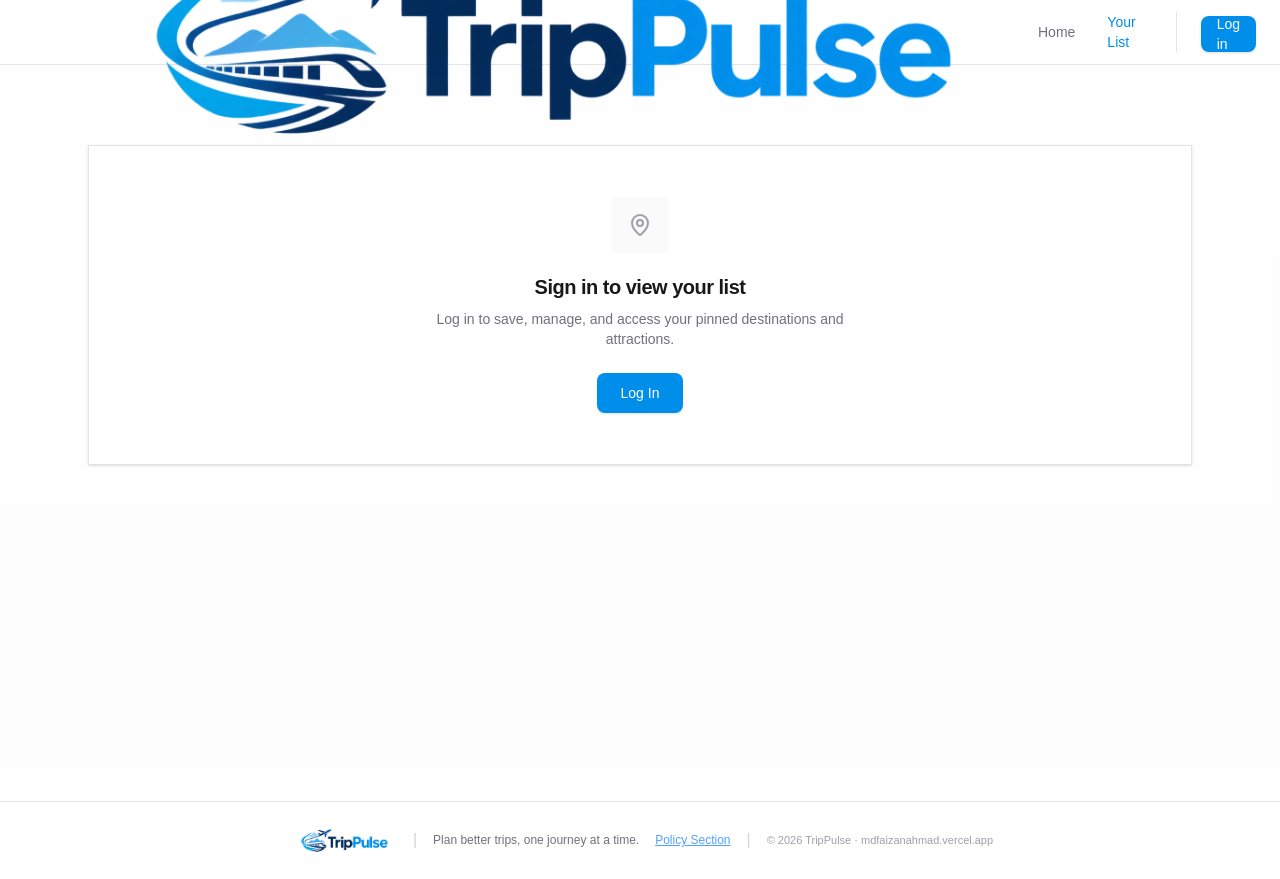
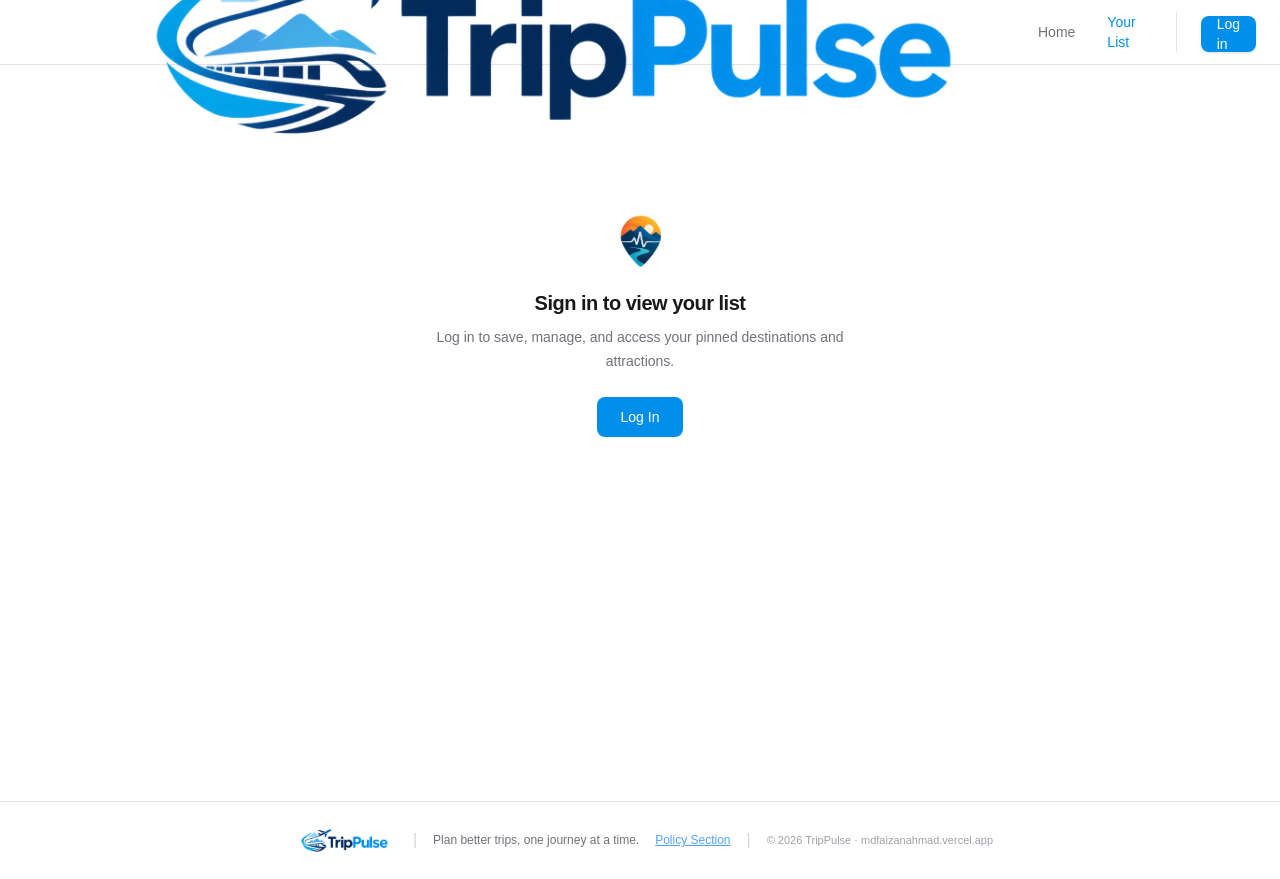
Before and after one commit to md-faizanahmad/trip_pulse, a Next.js app: page /list in a window 1280 px wide. Built offline with nearby package versions, Linux system fonts and the light colour scheme; no server answers.

Commit message:
refactor: use pin image in signed-out list state

```diff
--- a/src/app/list/page.tsx
+++ b/src/app/list/page.tsx
@@ -5,45 +5,40 @@
 import { usePins } from "@/hooks/usePins";
 import Breadcrumb from "@/shared/Breadcrumb";
 import { useAuth } from "@/hooks/useAuth";
+import Image from "next/image";
 
 export default function ListPage() {
   const { user } = useAuth();
   const { locations, attractions, isLoading, error } = usePins();
 
   return (
-    <main className="min-h-[calc(100vh-4rem)] bg-zinc-50/30 py-6 sm:py-10">
+    <main className="min-h-[calc(100vh-4rem)]  py-6 sm:py-10">
       <div className="mx-auto w-full max-w-6xl px-4 sm:px-6">
         {!user ? (
-          <div className="mt-10 flex min-h-[40vh] flex-col items-center justify-center  border border-zinc-200 bg-white p-8 text-center shadow-sm">
-            <div className="mb-5 flex h-14 w-14 items-center justify-center  bg-zinc-50 text-zinc-400">
-              <svg
-                xmlns="http://www.w3.org/2000/svg"
-                viewBox="0 0 24 24"
-                fill="none"
-                stroke="currentColor"
-                strokeWidth="2"
-                strokeLinecap="round"
-                strokeLinejoin="round"
-                className="h-6 w-6"
+          <div className="mt-15 flex min-h-[40vh] flex-col items-center justify-center px-4 py-8 text-center sm:px-6">
+            <div className="mb-5">
+              <Image
+                src="/pin.png"
+                alt=""
+                width={56}
+                height={56}
+                className="h-12 w-12 object-contain sm:h-14 sm:w-14"
                 aria-hidden="true"
-              >
-                <path d="M20 10c0 4.993-5.539 10.193-7.399 11.799a1 1 0 0 1-1.202 0C9.539 20.193 4 14.993 4 10a8 8 0 0 1 16 0" />
-                <circle cx="12" cy="10" r="3" />
-              </svg>
+              />
             </div>
 
-            <h2 className="text-xl font-semibold tracking-tight text-zinc-900">
+            <h2 className="text-lg font-semibold tracking-tight text-zinc-900 sm:text-xl">
               Sign in to view your list
             </h2>
 
-            <p className="mt-2 max-w-md text-sm text-zinc-500">
+            <p className="mt-2 max-w-md text-sm leading-6 text-zinc-500">
               Log in to save, manage, and access your pinned destinations and
               attractions.
             </p>
 
             <Link
               href="/login"
-              className="mt-6 inline-flex h-10 items-center justify-center rounded-lg bg-(--destination-primary) px-6 text-sm font-medium text-white shadow-sm transition-colors hover:bg-(--destination-secondary) active:scale-95"
+              className="mt-6 inline-flex h-10 items-center justify-center rounded-lg bg-(--destination-primary) px-6 text-sm font-medium text-white transition-colors hover:bg-(--destination-secondary) active:scale-95"
             >
               Log In
             </Link>
```
Also changed, not shown: public/pin.png (added).
